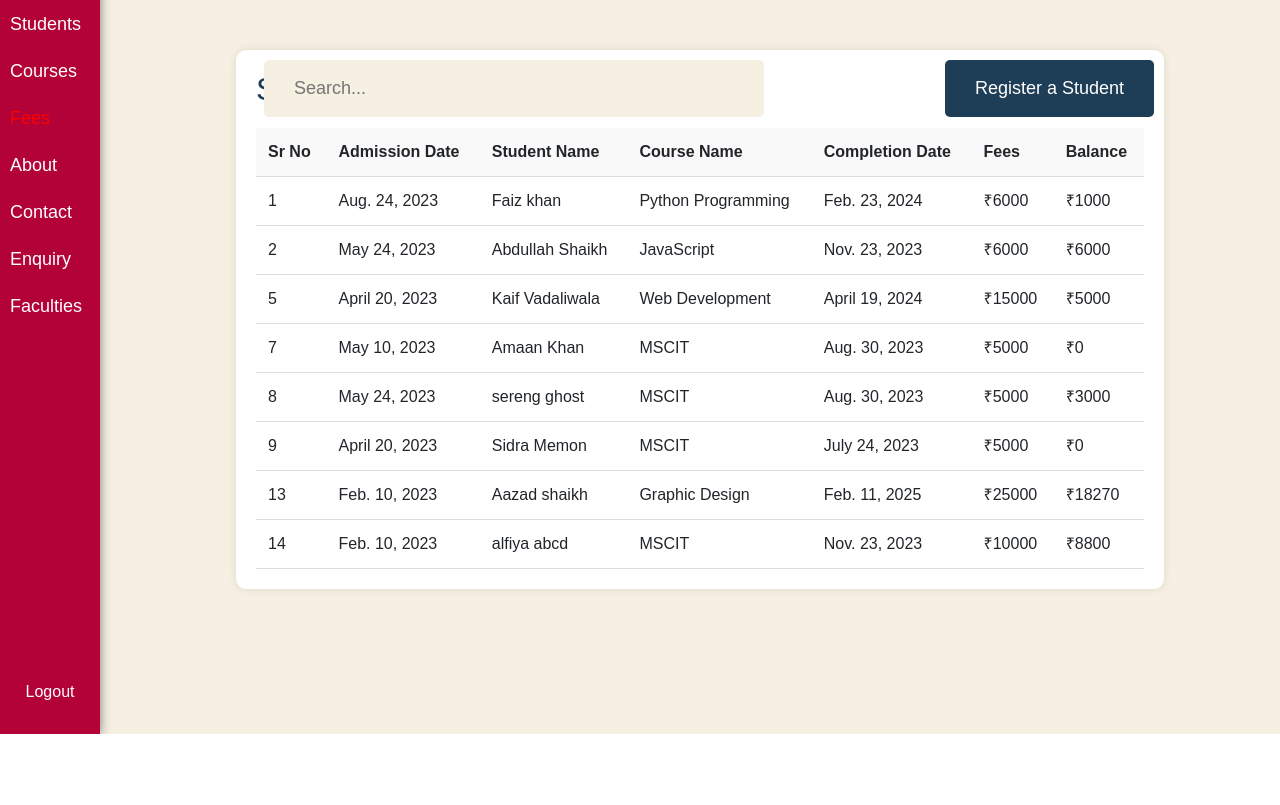
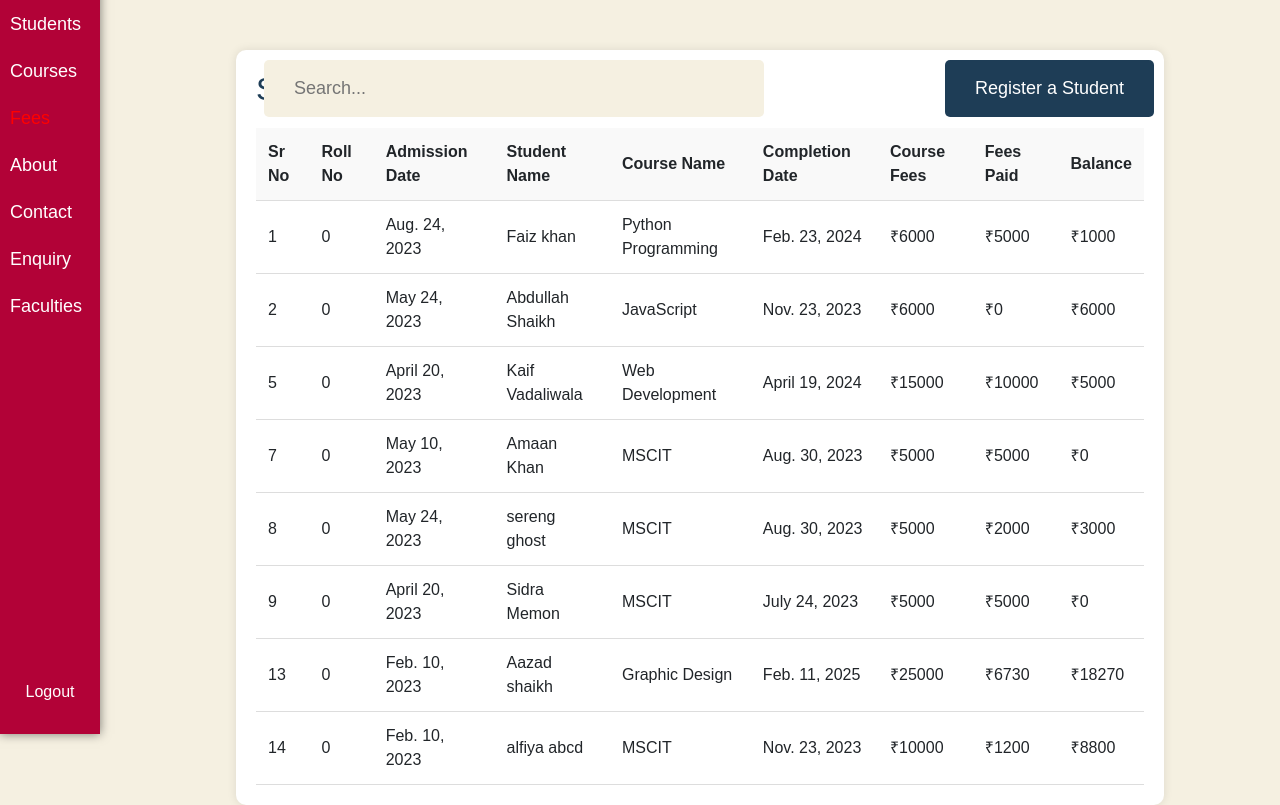
Before and after one commit to faizkhan77/Kutchi-ITI, a Django app: page /student-tab/ in a window 1280 px wide. Shown: the part 66-871 px from the top of the page. Before the commit the page ends 800 px from the top, so only its background shows below. Run offline with Django 4.2, Linux system fonts and the light colour scheme; a user stored in the database is signed in; data comes from the database, SQL or seed files in the repository; parts of the project's set-up code (start-up, migrations or seed data) failed here and were passed over.

Commit message:
Student user will be automatically selected now instead of manually during registration.

```diff
--- a/kutchiProject/myapp/models.py
+++ b/kutchiProject/myapp/models.py
@@ -44,6 +44,7 @@ class studentsModel(models.Model):
     address = models.TextField(null=True, blank=True)
     coursename = models.ForeignKey(Courses, on_delete=models.SET_NULL, null=True)
     joiningdate = models.DateField()
+    joiningtime = models.TimeField(auto_now_add=True)
     completiondate = models.DateField()
     extendeddate = models.DateField(null=True, blank=True)
     exam_date = models.DateField(null=True, blank=True)
--- a/kutchiProject/myapp/templates/myapp/signup.html
+++ b/kutchiProject/myapp/templates/myapp/signup.html
@@ -18,10 +18,10 @@
             <input type="submit" value="Next" />
         </form>
 
-        <div>
+        {% comment %} <div>
             <h3>If student is already registered click below</h3>
             <a href="{% url 'student-register' %}">Already Registered</a>
-        </div>
+        </div> {% endcomment %}
     </div>
 </div>
 
--- a/kutchiProject/myapp/templates/myapp/studentlist_inside_studenttab.html
+++ b/kutchiProject/myapp/templates/myapp/studentlist_inside_studenttab.html
@@ -106,21 +106,25 @@
     <table>
         <tr>
             <th>Sr No</th>
+            <th>Roll No</th>
             <th>Admission Date</th>
             <th>Student Name</th>
             <th>Course Name</th>
             <th>Completion Date</th>
-            <th>Fees</th>
+            <th>Course Fees</th>
+            <th>Fees Paid</th>
             <th>Balance</th>
         </tr>
         {% for student in students %}
         <tr class="clickable-row {% if student.is_admission_canceled %}canceled{% endif %}" data-href="{% url 'studentdetails' student.id %}">
             <td>{{ student.id }}</td>
+            <td>{{ student.rollno }}</td>
             <td>{{ student.joiningdate }}</td>
             <td>{{ student.firstname }} {{ student.lastname }}</td>
             <td>{{ student.coursename }}</td>
             <td>{{ student.completiondate }}</td>
             <td>&#8377;{{ student.coursefees }}</td>
+            <td>&#8377;{{ student.feespaid }}</td>
             <td>&#8377;{{ student.remaining_balance }}</td>
         </tr>
         {% endfor %}
--- a/kutchiProject/myapp/urls.py
+++ b/kutchiProject/myapp/urls.py
@@ -5,7 +5,11 @@ urlpatterns = [
     path("login/", views.loginPage, name="login"),
     path("logout/", views.logoutPage, name="logout"),
     path("", views.index, name="home"),
-    path("studentregister/", views.studentRegisterForm, name="student-register"),
+    path(
+        "studentregister/<int:user_id>/",
+        views.studentRegisterForm,
+        name="student-register",
+    ),
     path("studentsignup/", views.studentSignup, name="studentsignup"),
     path("studentdetails/<int:pk>/", views.studentDetails, name="studentdetails"),
     path("deletestudent/<int:pk>/", views.deleteStudent, name="delete"),
--- a/kutchiProject/myapp/views.py
+++ b/kutchiProject/myapp/views.py
@@ -171,7 +171,7 @@ def studentSignup(request):
             student.username = student.username.lower()
             student.save()
             # login(request, student)
-            return redirect("student-register")
+            return redirect("student-register", user_id=student.id)
         else:
             messages.error(request, "An error occured during registration")
 
@@ -179,9 +179,11 @@ def studentSignup(request):
     return render(request, "myapp/signup.html", context)
 
 
-def studentRegisterForm(request):
+def studentRegisterForm(request, user_id):
     page = "registerstudent"
-    form = StudentModelForm()
+    user = User.objects.get(id=user_id)
+
+    form = StudentModelForm(initial={"user": user})
     if request.method == "POST":
         form = StudentModelForm(request.POST)
         if form.is_valid():
@@ -436,28 +438,47 @@ def add_installment(request, pk):
             date = form.cleaned_data["date"]
             time = form.cleaned_data["time"]
 
-            # Calculate the remaining balance
-            remaining_balance = student.coursefees - student.feespaid
+            # Check if this is the first installment (initial payment)
+            if student.feespaid == 0:
+                initial_amount = student.initial_payment
+                if amount_paid > initial_amount:
+                    return render(
+                        request,
+                        "myapp/add_installment.html",
+                        {
+                            "form": form,
+                            "student": student,
+                            "error_message": "Amount paid exceeds initial payment.",
+                        },
+                    )
 
-            if amount_paid > remaining_balance:
-                return render(
-                    request,
-                    "myapp/add_installment.html",
-                    {
-                        "form": form,
-                        "student": student,
-                        "error_message": "Amount paid exceeds remaining balance.",
-                    },
+                FeesInstallment.objects.create(
+                    student=student, date=date, time=time, amount_paid=initial_amount
                 )
 
-            FeesInstallment.objects.create(
-                student=student, date=date, time=time, amount_paid=amount_paid
-            )
+                student.feespaid += initial_amount
+            else:
+                # Calculate the remaining balance
+                remaining_balance = student.coursefees - student.feespaid
 
-            # Update the student's fees paid
-            student.feespaid += amount_paid
+                if amount_paid > remaining_balance:
+                    return render(
+                        request,
+                        "myapp/add_installment.html",
+                        {
+                            "form": form,
+                            "student": student,
+                            "error_message": "Amount paid exceeds remaining balance.",
+                        },
+                    )
+
+                FeesInstallment.objects.create(
+                    student=student, date=date, time=time, amount_paid=amount_paid
+                )
+
+                student.feespaid += amount_paid
+
             student.save()
-
             return redirect("student-tab")
 
     else:
@@ -470,6 +491,17 @@ def add_installment(request, pk):
 def payment_history(request, pk):
     student = studentsModel.objects.get(id=pk)
     installment_history = FeesInstallment.objects.filter(student=student)
+
+    # Check if initial payment exists and add it to installment history only if there are no installments yet
+    if student.feespaid > 0 and not installment_history.exists():
+        initial_installment = FeesInstallment.objects.create(
+            student=student,
+            date=student.joiningdate,
+            time=student.joiningtime,
+            amount_paid=student.initial_payment,
+        )
+        installment_history = [initial_installment] + list(installment_history)
+
     context = {"installment_history": installment_history, "student": student}
     return render(request, "myapp/payment_history.html", context)
 
```
Also changed, not shown: kutchiProject/myapp/migrations/0037_studentsmodel_joiningtime.py (added).
